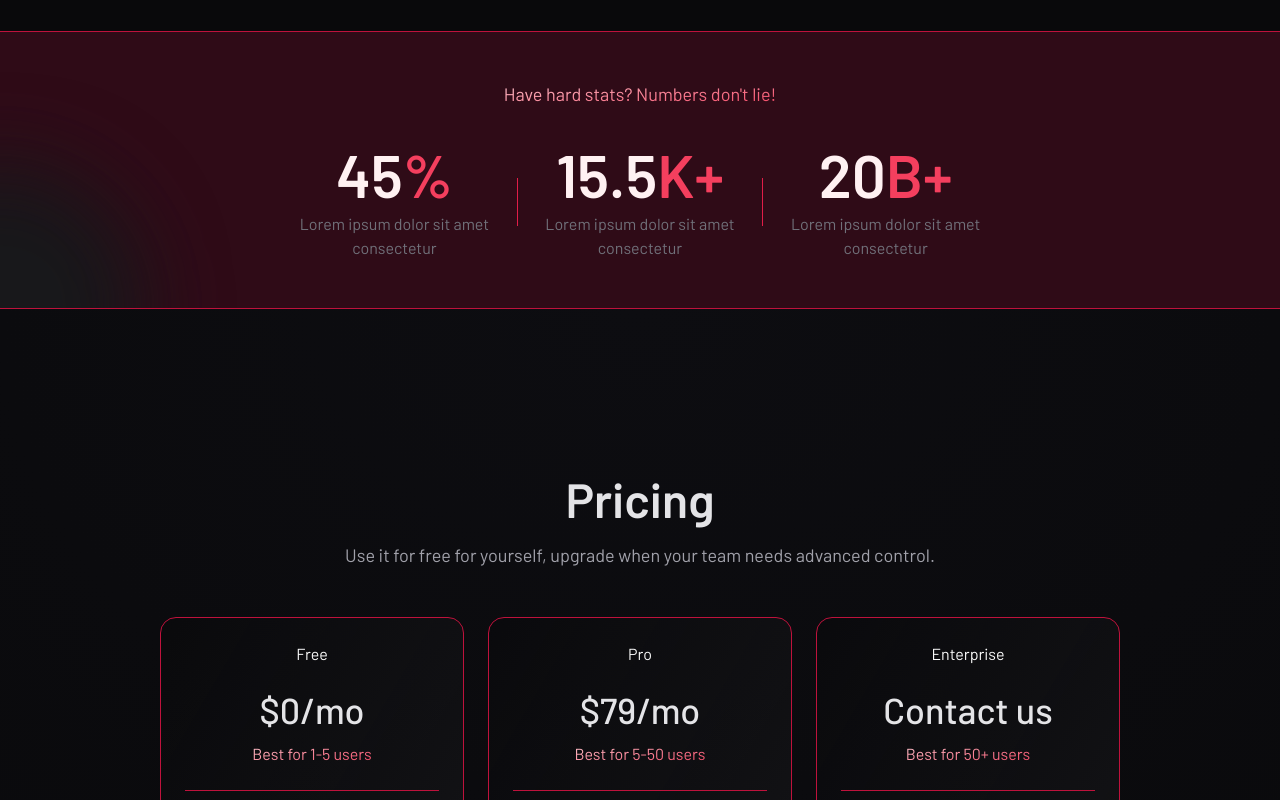
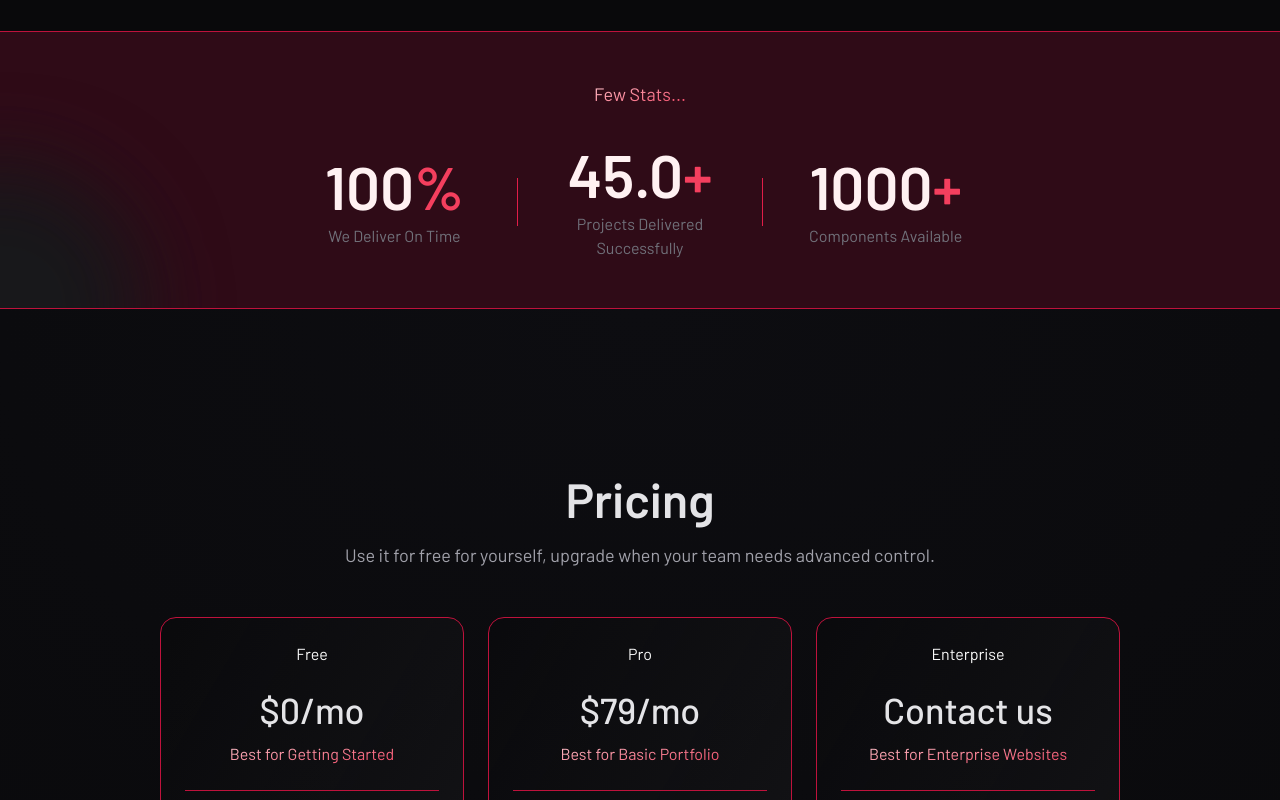
Before and after one commit to zaberazaber/varzio, a Next.js app: page / in a window 1280 px wide. Shown: the part 5060-5860 px from the top of the page. Built offline with nearby package versions, Linux system fonts and the light colour scheme.

Commit message:
changed pricing

```diff
--- a/src/components/features/stats/Stats.tsx
+++ b/src/components/features/stats/Stats.tsx
@@ -7,27 +7,27 @@ export const Stats = () => {
     <div className="relative overflow-hidden border-y border-rose-700 bg-rose-900/30">
       <div className="relative z-20 mx-auto max-w-3xl px-4 py-12">
         <h2 className="mx-auto mb-9 block w-fit bg-gradient-to-br from-rose-200 to-rose-500 bg-clip-text text-center text-lg text-transparent">
-          Have hard stats? Numbers don't lie!
+          Few Stats...
         </h2>
 
         <div className="flex flex-col items-center justify-center sm:flex-row">
           <Stat
-            num={45}
+            num={100}
             suffix="%"
-            subheading="Lorem ipsum dolor sit amet consectetur"
+            subheading="We Deliver On Time"
           />
           <div className="h-[1px] w-12 bg-rose-600 sm:h-12 sm:w-[1px]" />
           <Stat
-            num={15.5}
+            num={45}
             decimals={1}
-            suffix="K+"
-            subheading="Lorem ipsum dolor sit amet consectetur"
+            suffix="+"
+            subheading="Projects Delivered Successfully"
           />
           <div className="h-[1px] w-12 bg-rose-600 sm:h-12 sm:w-[1px]" />
           <Stat
-            num={20}
-            suffix="B+"
-            subheading="Lorem ipsum dolor sit amet consectetur"
+            num={1000}
+            suffix="+"
+            subheading="Components Available"
           />
         </div>
       </div>
--- a/src/components/pricing/Pricing.tsx
+++ b/src/components/pricing/Pricing.tsx
@@ -30,12 +30,12 @@ export const Pricing = () => {
           <PriceCard
             tier="Free"
             price="$0/mo"
-            bestFor="Best for 1-5 users"
+            bestFor="Best for Getting Started"
             CTA={<GhostButton className="w-full">Get started free</GhostButton>}
             benefits={[
-              { text: "One workspace", checked: true },
+              { text: "Free Components", checked: true },
               { text: "Email support", checked: true },
-              { text: "1 day data retention", checked: false },
+              { text: "New Components", checked: false },
               { text: "Custom roles", checked: false },
               { text: "Priority support", checked: false },
               { text: "SSO", checked: false },
@@ -44,17 +44,17 @@ export const Pricing = () => {
           <PriceCard
             tier="Pro"
             price="$79/mo"
-            bestFor="Best for 5-50 users"
+            bestFor="Best for Basic Portfolio"
             CTA={
               <GhostButton className="w-full bg-rose-50 text-rose-950 hover:bg-rose-200 hover:text-rose-900">
                 14-day free trial
               </GhostButton>
             }
             benefits={[
-              { text: "Five workspaces", checked: true },
+              { text: "Free + Pro Components", checked: true },
               { text: "Email support", checked: true },
-              { text: "7 day data retention", checked: true },
-              { text: "Custom roles", checked: true },
+              { text: "Monthly New Components", checked: true },
+              { text: "Custom Components", checked: false },
               { text: "Priority support", checked: false },
               { text: "SSO", checked: false },
             ]}
@@ -62,13 +62,13 @@ export const Pricing = () => {
           <PriceCard
             tier="Enterprise"
             price="Contact us"
-            bestFor="Best for 50+ users"
+            bestFor="Best for Enterprise Websites"
             CTA={<GhostButton className="w-full">Contact us</GhostButton>}
             benefits={[
-              { text: "Unlimited workspaces", checked: true },
+              { text: "Unlimited Access", checked: true },
               { text: "Email support", checked: true },
-              { text: "30 day data retention", checked: true },
-              { text: "Custom roles", checked: true },
+              { text: "Monthly New Templates", checked: true },
+              { text: "Custom Components", checked: true },
               { text: "Priority support", checked: true },
               { text: "SSO", checked: true },
             ]}
```
